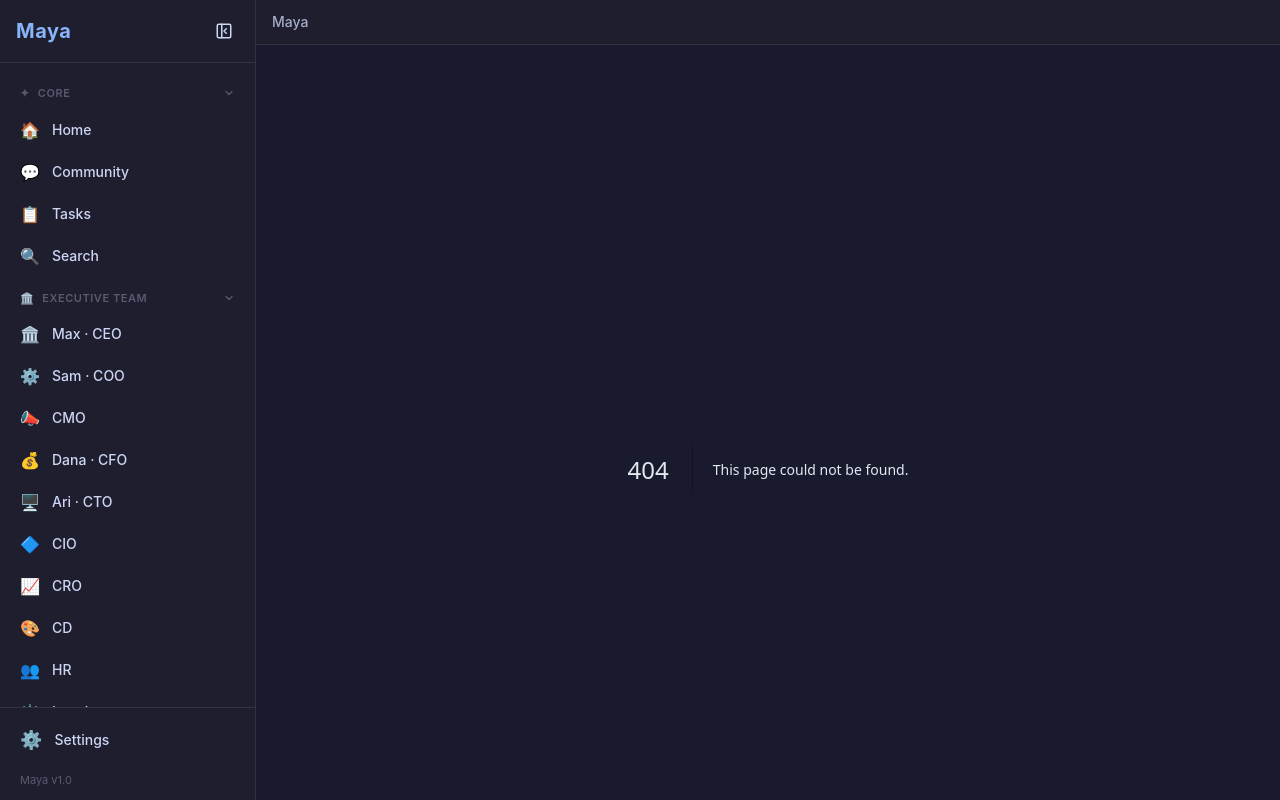
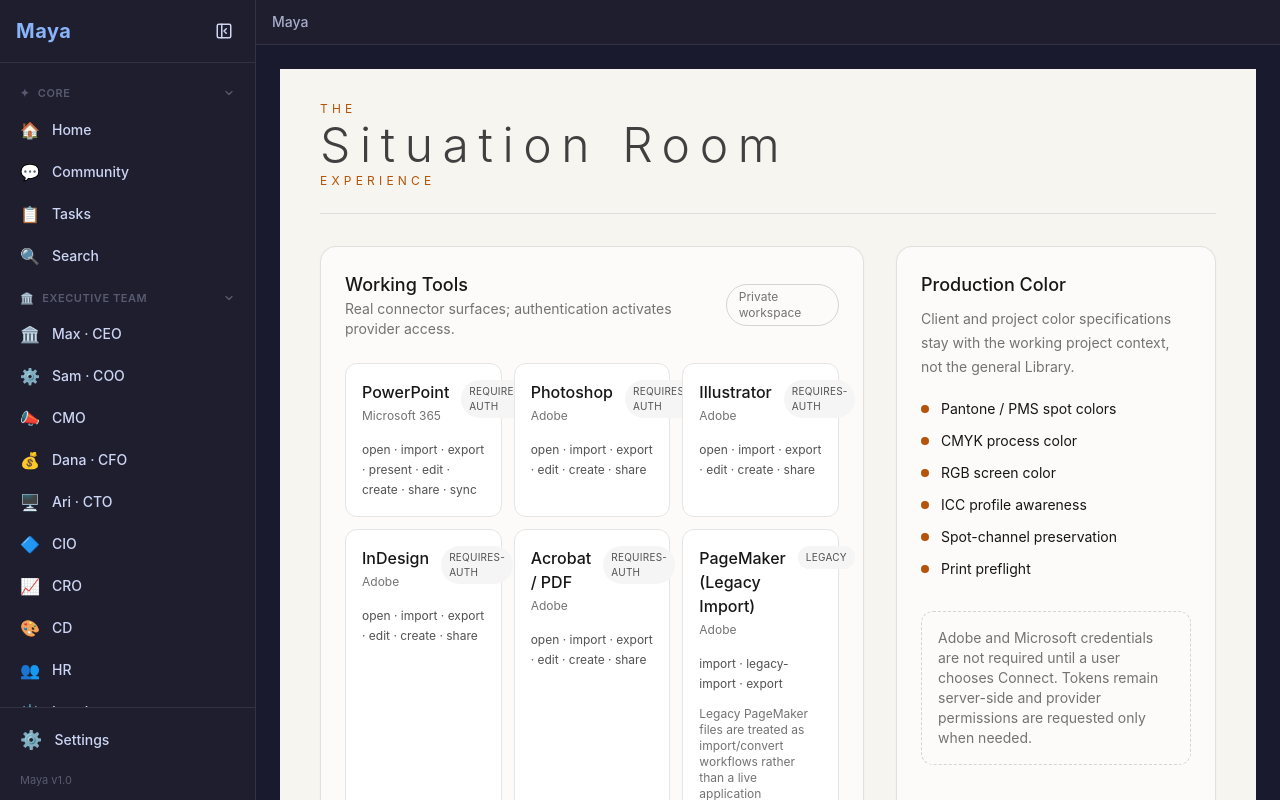
Before and after one commit to cre8veheart-ai/Maya_with_sidebar, a Next.js app: page /white-boardroom in a window 1280 px wide. Before the commit this address had no page. Built offline with nearby package versions, Linux system fonts and the light colour scheme.

Commit message:
Add Situation Room White Boardroom workspace

```diff
--- /dev/null
+++ b/app/white-boardroom/page.tsx
@@ -0,0 +1,77 @@
+import { whiteBoardroomConnectors } from "@/lib/connectors/registry";
+
+const colorFeatures = [
+  "Pantone / PMS spot colors",
+  "CMYK process color",
+  "RGB screen color",
+  "ICC profile awareness",
+  "Spot-channel preservation",
+  "Print preflight",
+];
+
+export default function WhiteBoardroomPage() {
+  return (
+    <main className="min-h-screen bg-[#f7f5ef] text-neutral-900">
+      <div className="mx-auto flex min-h-screen max-w-7xl flex-col px-6 py-8 md:px-10">
+        <header className="border-b border-neutral-300/70 pb-6">
+          <p className="text-xs uppercase tracking-[0.35em] text-amber-700">The</p>
+          <h1 className="mt-1 text-3xl font-light tracking-[0.2em] text-neutral-700 md:text-5xl">
+            Situation Room
+          </h1>
+          <p className="mt-1 text-xs uppercase tracking-[0.35em] text-amber-700">Experience</p>
+        </header>
+
+        <section className="grid flex-1 gap-8 py-8 lg:grid-cols-[1fr_320px]">
+          <div className="rounded-2xl border border-neutral-300/70 bg-white/60 p-6 shadow-sm">
+            <div className="mb-6 flex items-center justify-between gap-4">
+              <div>
+                <h2 className="text-lg font-medium">Working Tools</h2>
+                <p className="text-sm text-neutral-500">Real connector surfaces; authentication activates provider access.</p>
+              </div>
+              <span className="rounded-full border border-neutral-300 px-3 py-1 text-xs text-neutral-500">Private workspace</span>
+            </div>
+
+            <div className="grid gap-3 sm:grid-cols-2 xl:grid-cols-3">
+              {whiteBoardroomConnectors.map((connector) => (
+                <article key={connector.id} className="rounded-xl border border-neutral-200 bg-white p-4">
+                  <div className="flex items-start justify-between gap-3">
+                    <div>
+                      <h3 className="font-medium">{connector.label}</h3>
+                      <p className="mt-1 text-xs text-neutral-500">{connector.provider}</p>
+                    </div>
+                    <span className="rounded-full bg-neutral-100 px-2 py-1 text-[10px] uppercase tracking-wide text-neutral-600">
+                      {connector.status}
+                    </span>
+                  </div>
+                  <p className="mt-4 text-xs leading-5 text-neutral-600">
+                    {connector.capabilities.join(" · ")}
+                  </p>
+                  {connector.notes ? <p className="mt-3 text-xs text-neutral-500">{connector.notes}</p> : null}
+                </article>
+              ))}
+            </div>
+          </div>
+
+          <aside className="rounded-2xl border border-neutral-300/70 bg-white/60 p-6 shadow-sm">
+            <h2 className="text-lg font-medium">Production Color</h2>
+            <p className="mt-2 text-sm leading-6 text-neutral-500">
+              Client and project color specifications stay with the working project context, not the general Library.
+            </p>
+            <ul className="mt-5 space-y-3 text-sm">
+              {colorFeatures.map((feature) => (
+                <li key={feature} className="flex items-center gap-3">
+                  <span className="h-2 w-2 rounded-full bg-amber-700" aria-hidden="true" />
+                  <span>{feature}</span>
+                </li>
+              ))}
+            </ul>
+
+            <div className="mt-8 rounded-xl border border-dashed border-neutral-300 p-4 text-sm text-neutral-500">
+              Adobe and Microsoft credentials are not required until a user chooses Connect. Tokens remain server-side and provider permissions are requested only when needed.
+            </div>
+          </aside>
+        </section>
+      </div>
+    </main>
+  );
+}
```
